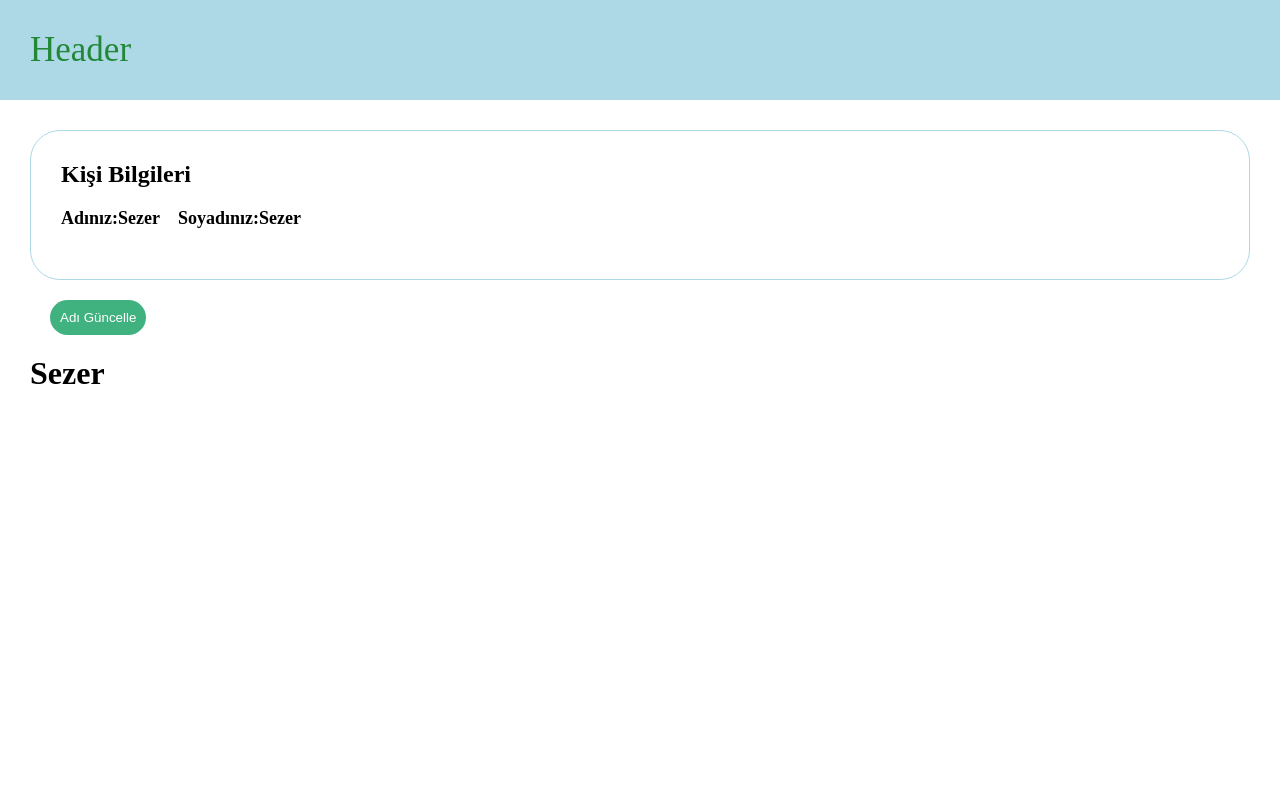
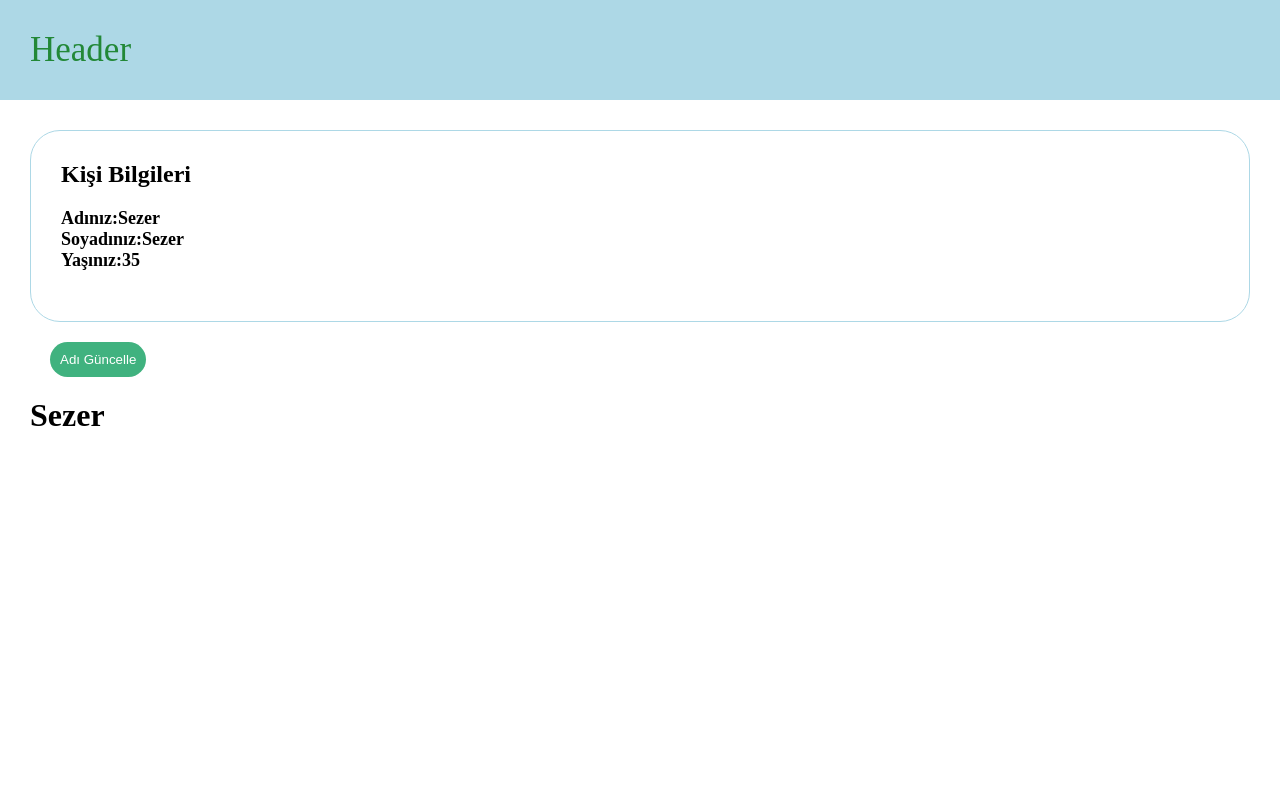
Before and after one commit to Sezer5/VueCompositionApiFirstProject, a Vue app: page / in a window 1280 px wide. Shown: the top 800 px of the page. Built offline with nearby package versions, Linux system fonts and the light colour scheme.

Commit message:
Props Tipleri

```diff
--- a/src/App.vue
+++ b/src/App.vue
@@ -2,7 +2,7 @@
   <div>
     <app-header/>
       <div class="container">
-          <Person :name="data.name" lastName="Sezer"/>
+          <Person :name="data.name" lastName="Sezer" :personAge="data.age"/>
           <button @click="updateName">Adı Güncelle</button>
           <h1>{{name}}</h1>
       </div>
@@ -26,7 +26,8 @@ import {ref} from 'vue'
     // }
     import {reactive} from 'vue'
     const data=reactive({
-      name:'Sezer'
+      name:'Sezer',
+      age:'35'
     });
     const name=ref('Sezer');
     const updateName = ()=>{
--- a/src/components/UserInformation/Person.vue
+++ b/src/components/UserInformation/Person.vue
@@ -3,15 +3,16 @@
         <h2>Kişi Bilgileri</h2>
         <ul>
             <li>
-                <span>Adınız:{{ name }}</span>&nbsp;&nbsp;&nbsp;
-                <span>Soyadınız:{{ lastName }}</span>
+                <span class="forProps">Adınız:{{ name }}</span>
+                <span class="forProps">Soyadınız:{{ lastName }}</span>
+                <span class="forProps">Yaşınız:{{ personAge }}</span>
             </li>
         </ul>
     </div>
 </template>
 
 <script setup>
-    const props = defineProps(['name','lastName'])
+    const props = defineProps({name:String,lastName:String,personAge:Number})
 </script>
 
 <style scoped>
@@ -30,4 +31,7 @@
     span{
         font-weight: bold;
     }
+    .forProps{
+        display: block;
+    }
 </style>
```
